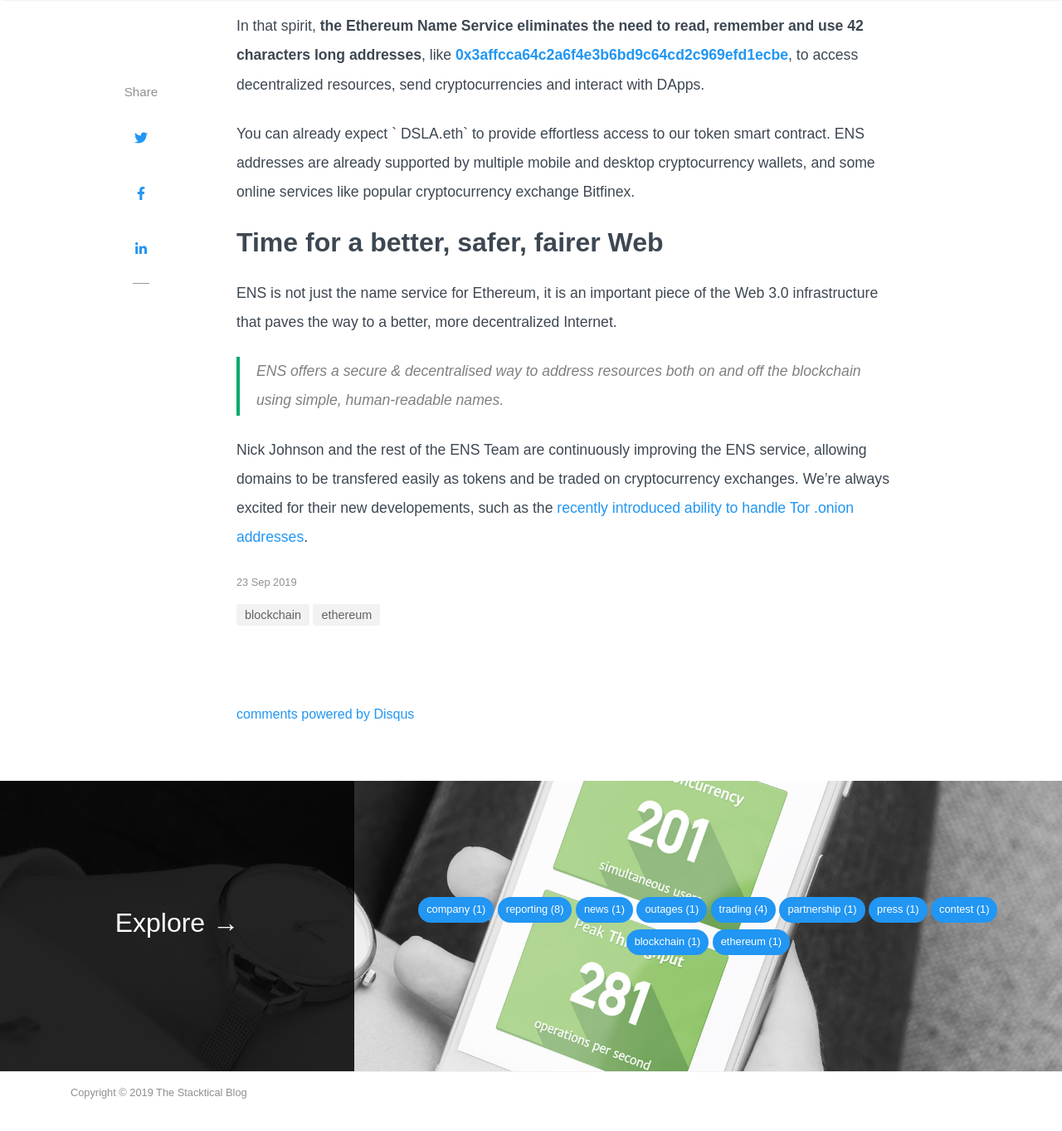
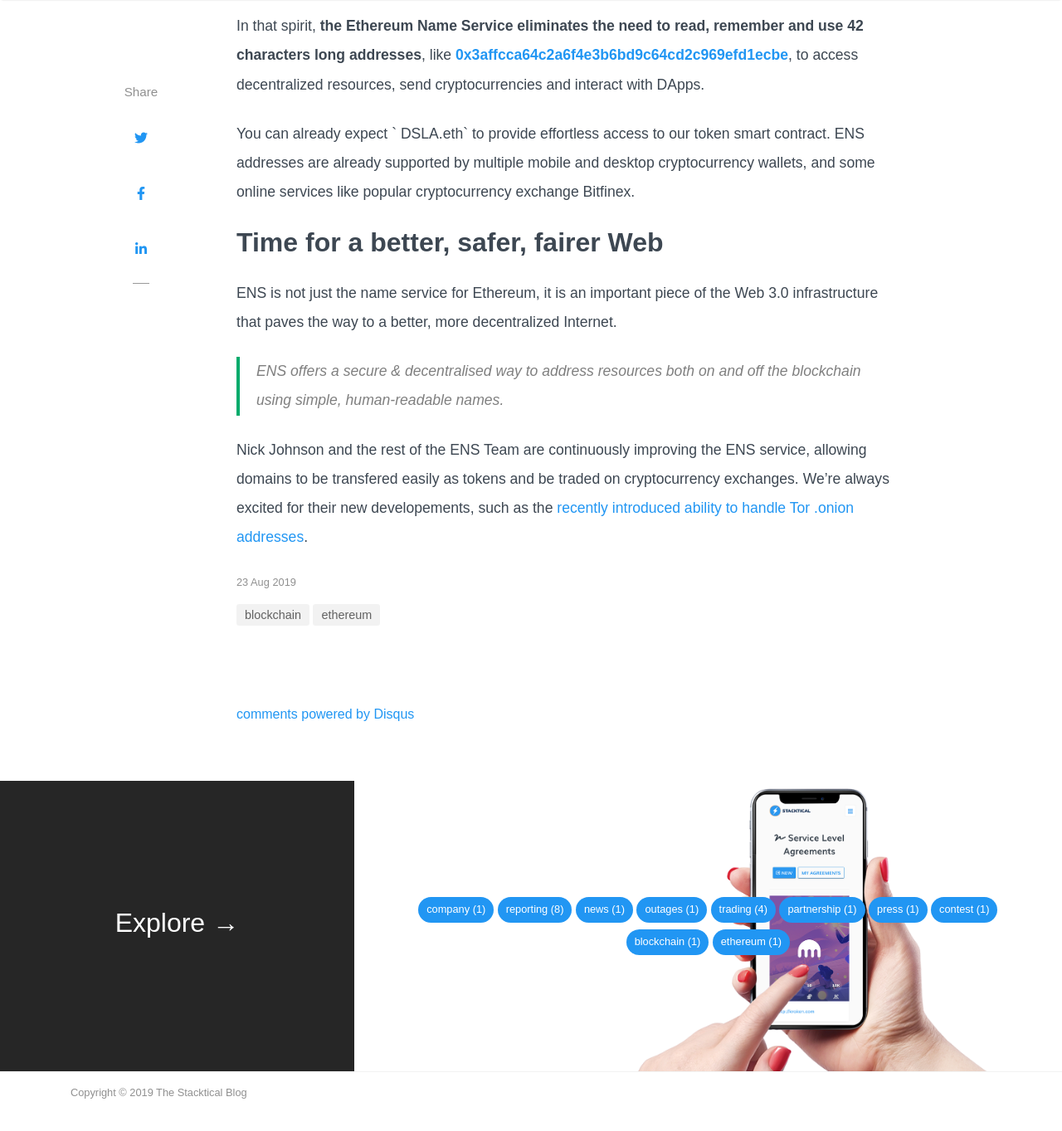
Before and after one commit to Stacktical/stacktical.github.io, a Jekyll site: the page built from _posts/2019-08-23-dsla-dot-eth-secured-ens-ethereum-name-service.md, in a window 1280 px wide and 1400 px high, scrolled down 1518 px. Shown: the top 1363 px of the window at 83% size. Built offline with Jekyll 4.4.1, drawn with Linux system fonts in a browser that asks for light colours; nearby versions of some CDN libraries; some web fonts are replaced; comment, search, counter and statistics services are not loaded.

Commit message:
Fixed article date.

```diff
--- a/assets/css/screen.css
+++ b/assets/css/screen.css
@@ -856,7 +856,7 @@
         padding: 0;
         height: 350px;
         border-radius: 0;
-        background-image: url(../img/jumbotron.jpg);
+        background-image: url(../img/dsla-network__iphone-x-front.png);
         background-position: center center;
     }
 
@@ -874,7 +874,7 @@
     margin-top: 3rem;
     padding: 0;
     border-radius: 0;
-    background-image: url(../img/jumbotron.jpg);
+    background-image: url(../img/dsla-network__iphone-x-front.png);
     background-size: cover;
     background-position: center center;
 }
```
Also changed, not shown: _posts/2019-08-23-dsla-dot-eth-secured-ens-ethereum-name-service.md (renamed from _posts/2019-09-23-dsla-dot-eth-secured-ens-ethereum-name-service.md, +1 -1 lines), assets/img/2019-08-23-dsla-dot-eth-secured-ens-ethereum-name-service.jpg (renamed from assets/img/2019-09-23-dsla-dot-eth-secured-ens-ethereum-name-service.jpg), assets/img/dsla-network__iphone-x-front.png (added), 11 other files.
